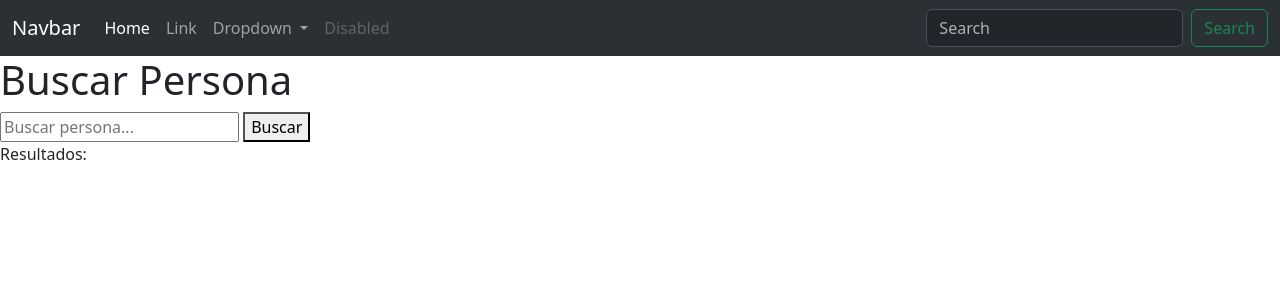
After one commit to SofiaSanchezPorta/Practico2CRUDConDjando, a Django app: page /persona/buscar/ in a window 1280 px wide. The commit adds this page. Shown: the top 300 px of the page. Run offline with Django 5.2, Linux system fonts and the light colour scheme.

Commit message:
Búsqueda de personas, título en listado de personas

```diff
--- a/crud/persona/urls.py
+++ b/crud/persona/urls.py
@@ -29,4 +29,9 @@ urlpatterns = [
         PersonaDeleteView.as_view(),
         name='eliminar'
     ),
+    path(
+        'buscar/',
+        PersonaSearchView.as_view(),
+        name='buscar'
+    ),
 ]
--- a/crud/persona/views.py
+++ b/crud/persona/views.py
@@ -11,6 +11,11 @@ class PersonaListView(ListView):
     model = Persona
     template_name = "persona/lista.html"
     context_object_name = "personas"
+
+    def get_context_data(self, **kwargs):
+        context = super().get_context_data(**kwargs)
+        context['titulo'] = "Listado de Personas"
+        return context
 
 class PersonaDetailView(DetailView):
     model = Persona
@@ -42,3 +47,20 @@ class PersonaDeleteView(LoginRequiredMixin, DeleteView):
         context = super().get_context_data(**kwargs)
         context['action'] = 'eliminar'
         return context
+
+class PersonaSearchView(ListView):
+    model = Persona
+    template_name = "persona/buscar.html"
+    context_object_name = "personas"
+
+    def get_queryset(self):
+        query = self.request.GET.get("q")
+        if query:
+            return Persona.objects.filter(nombre__icontains=query)
+        return Persona.objects.none()
+
+    def get_context_data(self, **kwargs):
+        context = super().get_context_data(**kwargs)
+        context['titulo'] = 'Buscar Persona'
+        context['query'] = self.request.GET.get("q", "")
+        return context
--- /dev/null
+++ b/crud/templates/persona/buscar.html
@@ -0,0 +1,18 @@
+{% extends 'base.html' %}
+{% block content %}
+    <h1>{{ titulo }}</h1>
+    <form method="get">
+        <input type="text" name="q" placeholder="Buscar persona..." value="{{ query }}">
+        <button type="submit">Buscar</button>
+    </form>
+    {% if personas %}
+        <h1>Resultados</h1>
+        <ul>
+            {% for persona in personas %}
+                <li>{{ persona }}</li>
+            {% endfor %}
+        </ul>
+    {% else %}
+        <p>Resultados:</p>
+    {% endif %}
+{% endblock content %}
--- a/crud/templates/persona/lista.html
+++ b/crud/templates/persona/lista.html
@@ -2,6 +2,7 @@
 
 
 {% block content %}
+    <h1>{{ titulo }}</h1>
 
     {% if personas %}
         <ul>
```
